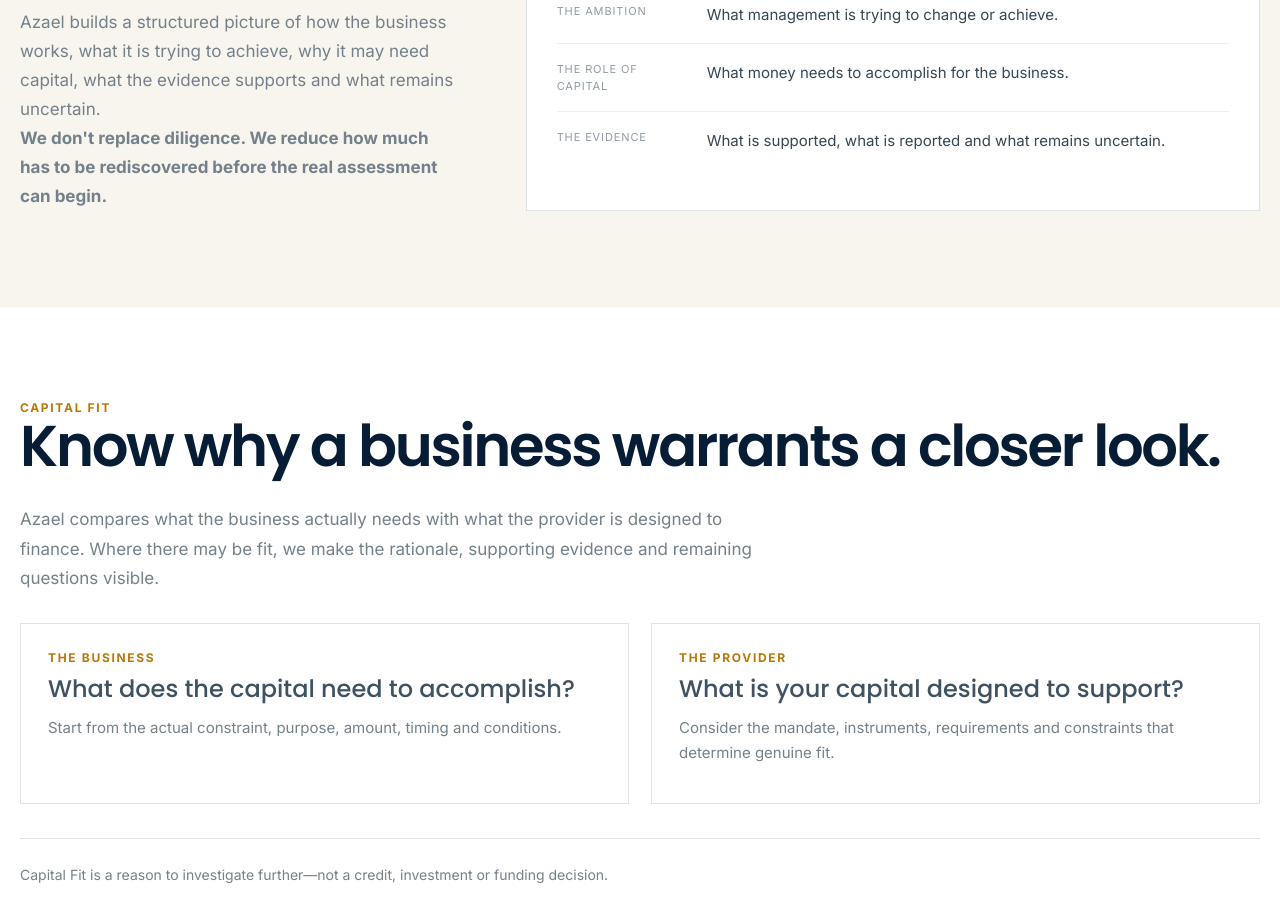
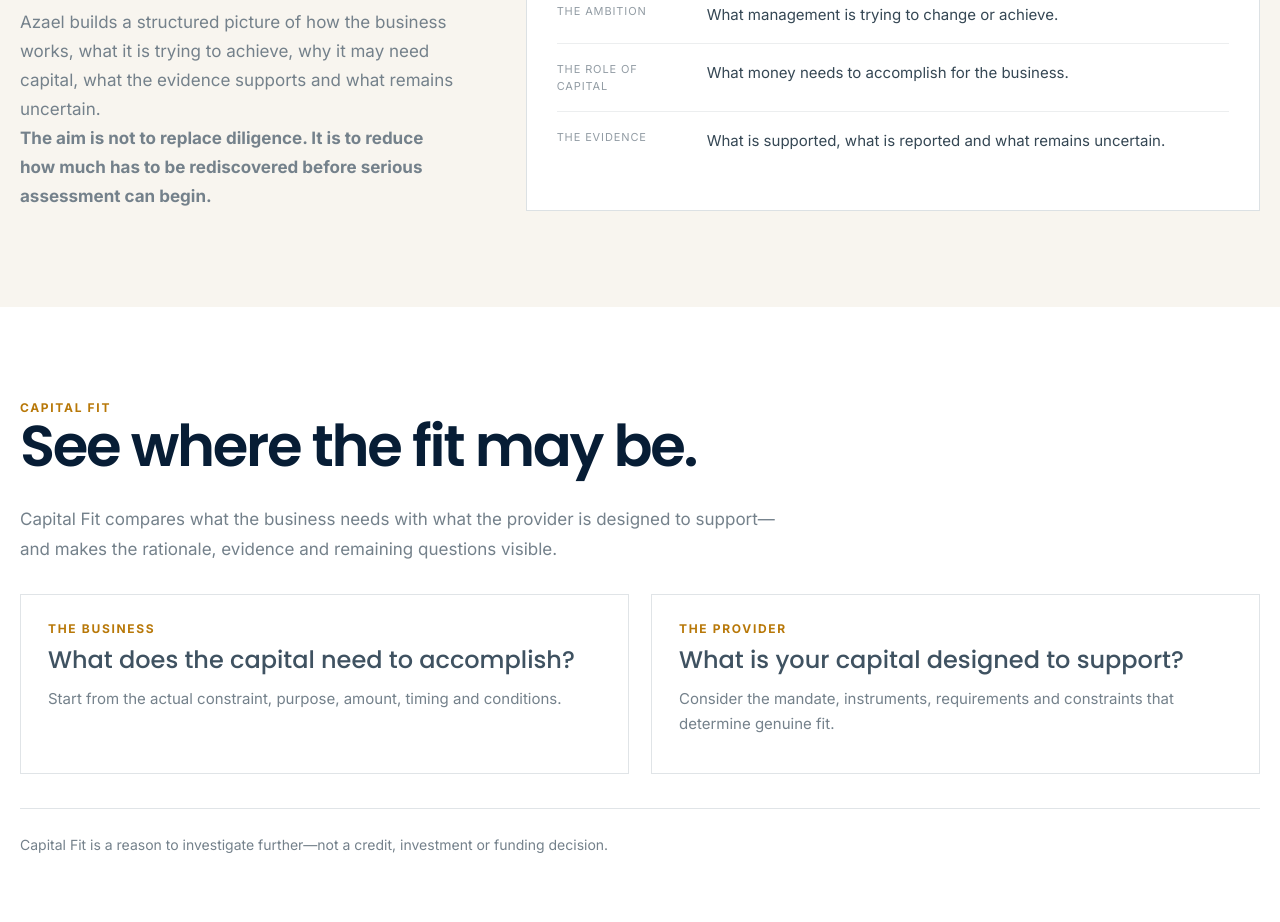
Before and after one commit to tmusoke2011/azael-website, a Next.js app: page /for-capital-providers in a window 1280 px wide. Shown: the part 1500-2422 px from the top of the page. Built offline with nearby package versions, Linux system fonts and the light colour scheme.

Commit message:
Refine provider economics and Capital Fit language

```diff
--- a/app/for-capital-providers/page.tsx
+++ b/app/for-capital-providers/page.tsx
@@ -13,13 +13,7 @@
 export default function ForCapitalProvidersPage() {
   return (
     <main>
-      <PageHero
-        image="https://www.tunnellingnigeria.org/modern-city-skyline-nigeria-aerial-view-urban-infr.jpg"
-        eyebrow="FOR CAPITAL PROVIDERS"
-        title="See the business clearly enough to decide."
-        lead="Azael helps banks and alternative capital providers assess African businesses with more context around how they work, why capital is needed, what the evidence supports and what remains uncertain."
-        primaryAction={{ href: "/explore-a-partnership", label: "Partner with Azael" }}
-      />
+      <PageHero image="https://www.tunnellingnigeria.org/modern-city-skyline-nigeria-aerial-view-urban-infr.jpg" eyebrow="FOR CAPITAL PROVIDERS" title="See the business clearly enough to decide." lead="Azael helps banks and alternative capital providers assess African businesses with more context around how they work, why capital is needed, what the evidence supports and what remains uncertain." primaryAction={{ href: "/explore-a-partnership", label: "Partner with Azael" }} />
 
       <section className="approved-section">
         <div className="container-page">
@@ -36,7 +30,7 @@
             <p className="kicker">ENTERPRISE INTELLIGENCE</p>
             <h2 className="!text-[clamp(2.25rem,4.5vw,3.65rem)] !leading-[1.08] !tracking-[-.04em]">Don&apos;t start from zero.</h2>
             <p>Azael builds a structured picture of how the business works, what it is trying to achieve, why it may need capital, what the evidence supports and what remains uncertain.</p>
-            <p><strong>We don&apos;t replace diligence. We reduce how much has to be rediscovered before the real assessment can begin.</strong></p>
+            <p><strong>The aim is not to replace diligence. It is to reduce how much has to be rediscovered before serious assessment can begin.</strong></p>
           </div>
           <div className="assess-panel">
             <div className="profile-head-approved"><b>Enterprise Intelligence</b><span>WHAT YOU CAN SEE</span></div>
@@ -51,8 +45,8 @@
       <section className="approved-section">
         <div className="container-page">
           <p className="kicker">CAPITAL FIT</p>
-          <h2 className="approved-title mt-4">Know why a business warrants a closer look.</h2>
-          <p className="approved-copy mt-7">Azael compares what the business actually needs with what the provider is designed to finance. Where there may be fit, we make the rationale, supporting evidence and remaining questions visible.</p>
+          <h2 className="approved-title mt-4">See where the fit may be.</h2>
+          <p className="approved-copy mt-7">Capital Fit compares what the business needs with what the provider is designed to support—and makes the rationale, evidence and remaining questions visible.</p>
           <div className="approved-grid2">
             <article className="approved-card"><p className="kicker">THE BUSINESS</p><h3>What does the capital need to accomplish?</h3><p>Start from the actual constraint, purpose, amount, timing and conditions.</p></article>
             <article className="approved-card"><p className="kicker">THE PROVIDER</p><h3>What is your capital designed to support?</h3><p>Consider the mandate, instruments, requirements and constraints that determine genuine fit.</p></article>
@@ -73,7 +67,6 @@
           </div>
         </div>
       </section>
-
       <Footer />
     </main>
   );
```
